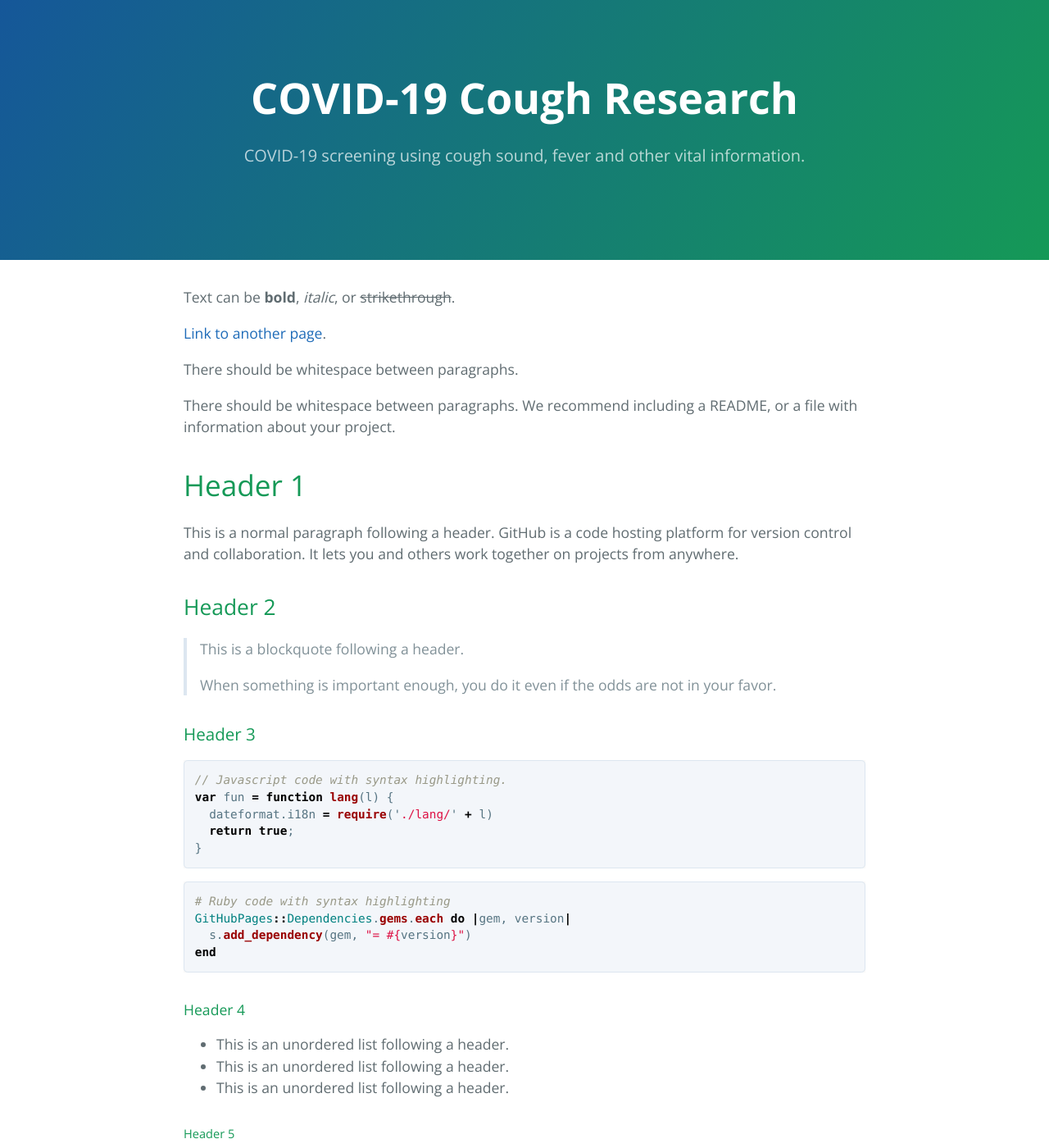
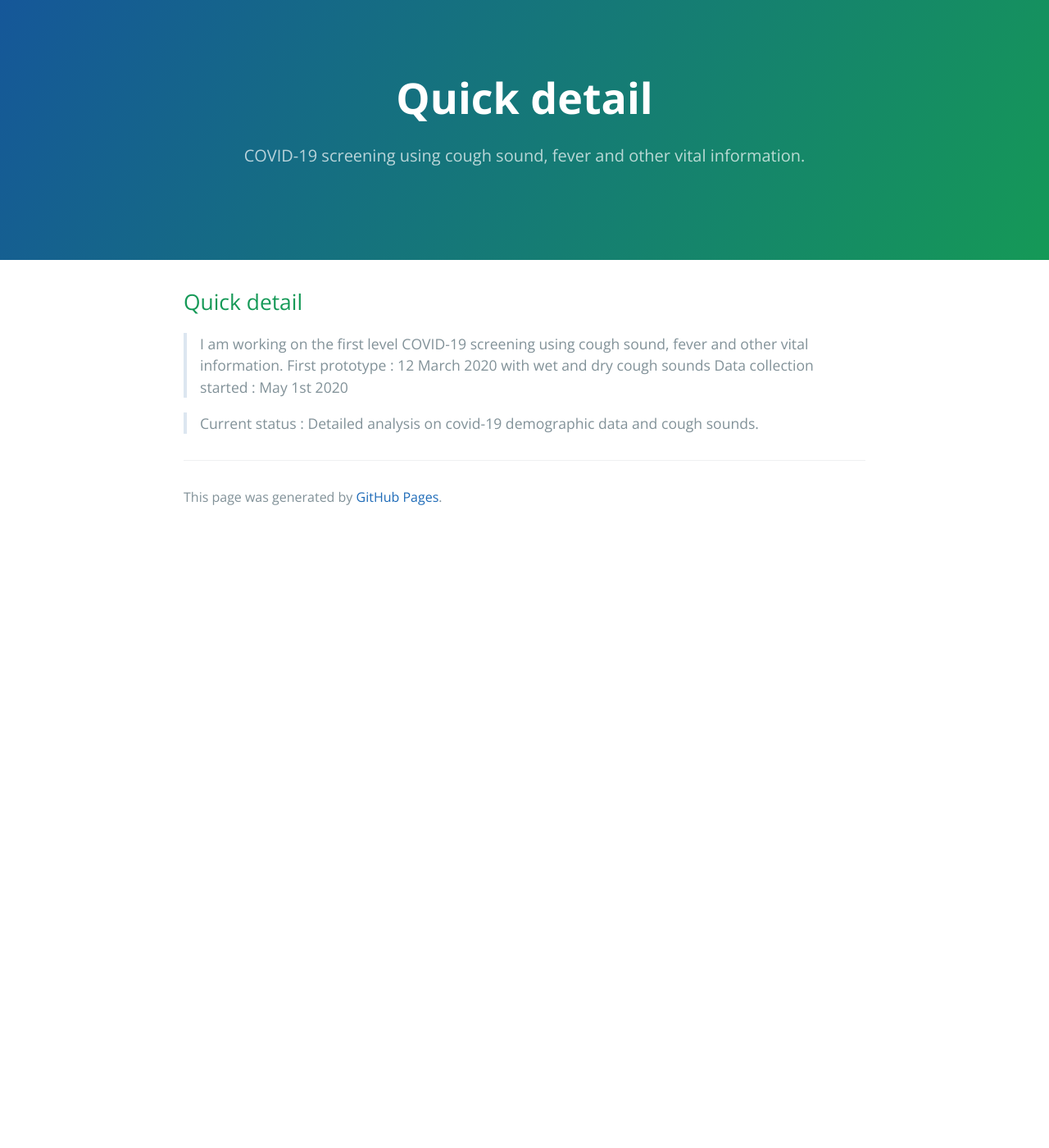
Before and after one commit to coughresearch/coughresearch.github.io, a Jekyll site: the page built from index.md, in a window 1280 px wide and 1400 px high. Shown: the whole window at 82% size. Built offline with Jekyll 4.4.1, drawn with Linux system fonts in a browser that asks for light colours; our own code applies the rules of GitHub Pages for plain Markdown files; some of the changed text lies outside the part shown.

Commit message:
Update index.md

````diff
--- a/index.md
+++ b/index.md
@@ -2,122 +2,10 @@
 layout: default
 ---
 
-Text can be **bold**, _italic_, or ~~strikethrough~~.
+## Quick detail
 
-[Link to another page](./another-page.html).
+> I am working on the first level COVID-19 screening using cough sound, fever and other vital information.
+> First prototype         : 12 March 2020 with wet and dry cough sounds
+> Data collection started : May 1st 2020
 
-There should be whitespace between paragraphs.
-
-There should be whitespace between paragraphs. We recommend including a README, or a file with information about your project.
-
-# Header 1
-
-This is a normal paragraph following a header. GitHub is a code hosting platform for version control and collaboration. It lets you and others work together on projects from anywhere.
-
-## Header 2
-
-> This is a blockquote following a header.
->
-> When something is important enough, you do it even if the odds are not in your favor.
-
-### Header 3
-
-```js
-// Javascript code with syntax highlighting.
-var fun = function lang(l) {
-  dateformat.i18n = require('./lang/' + l)
-  return true;
-}
-```
-
-```ruby
-# Ruby code with syntax highlighting
-GitHubPages::Dependencies.gems.each do |gem, version|
-  s.add_dependency(gem, "= #{version}")
-end
-```
-
-#### Header 4
-
-*   This is an unordered list following a header.
-*   This is an unordered list following a header.
-*   This is an unordered list following a header.
-
-##### Header 5
-
-1.  This is an ordered list following a header.
-2.  This is an ordered list following a header.
-3.  This is an ordered list following a header.
-
-###### Header 6
-
-| head1        | head two          | three |
-|:-------------|:------------------|:------|
-| ok           | good swedish fish | nice  |
-| out of stock | good and plenty   | nice  |
-| ok           | good `oreos`      | hmm   |
-| ok           | good `zoute` drop | yumm  |
-
-### There's a horizontal rule below this.
-
-* * *
-
-### Here is an unordered list:
-
-*   Item foo
-*   Item bar
-*   Item baz
-*   Item zip
-
-### And an ordered list:
-
-1.  Item one
-1.  Item two
-1.  Item three
-1.  Item four
-
-### And a nested list:
-
-- level 1 item
-  - level 2 item
-  - level 2 item
-    - level 3 item
-    - level 3 item
-- level 1 item
-  - level 2 item
-  - level 2 item
-  - level 2 item
-- level 1 item
-  - level 2 item
-  - level 2 item
-- level 1 item
-
-### Small image
-
-![Octocat](https://github.githubassets.com/images/icons/emoji/octocat.png)
-
-### Large image
-
-![Branching](https://guides.github.com/activities/hello-world/branching.png)
-
-
-### Definition lists can be used with HTML syntax.
-
-<dl>
-<dt>Name</dt>
-<dd>Godzilla</dd>
-<dt>Born</dt>
-<dd>1952</dd>
-<dt>Birthplace</dt>
-<dd>Japan</dd>
-<dt>Color</dt>
-<dd>Green</dd>
-</dl>
-
-```
-Long, single-line code blocks should not wrap. They should horizontally scroll if they are too long. This line should be long enough to demonstrate this.
-```
-
-```
-The final element.
-```
+> Current status          : Detailed analysis on covid-19 demographic data and cough sounds.
````
